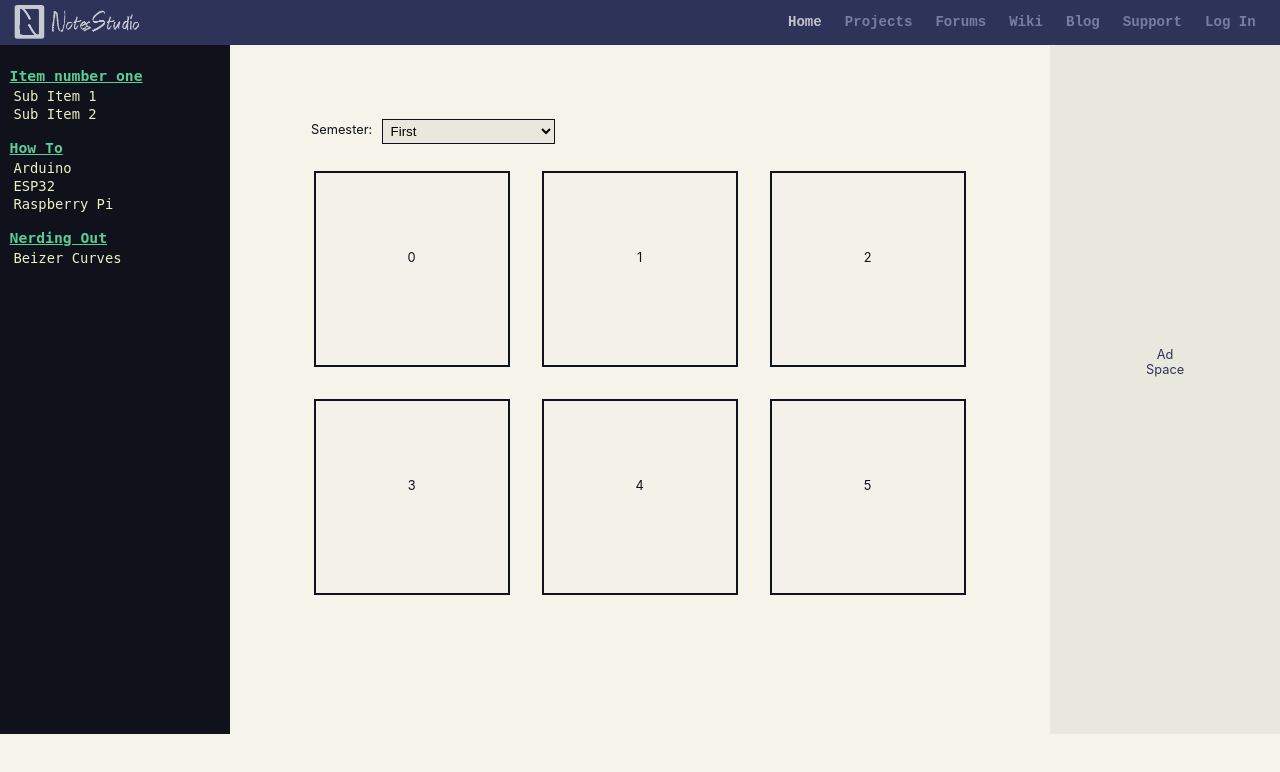
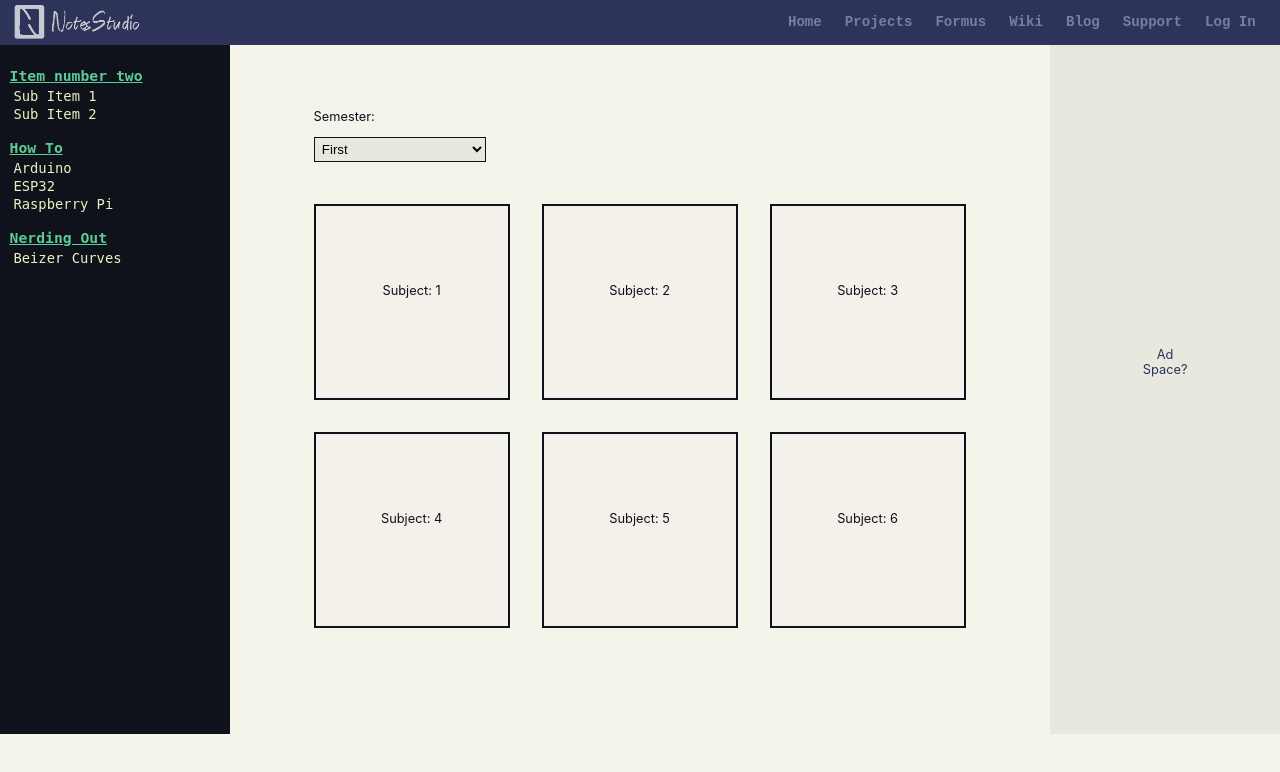
Before and after one commit to nikinbaidar/webo_frontend_nikinbaidar_test, a React (Create React App) app: page / in a window 1280 px wide. Shown: the top 772 px of the page. Built offline with nearby package versions, Linux system fonts and the light colour scheme.

Commit message:
Fairly happy with the latest commit

```diff
--- a/src/App.css
+++ b/src/App.css
@@ -1,42 +1,197 @@
-.App {
-  text-align: center;
+:root {
+  /* Color Palette */
+  /* logo foreground : c7c9d1 */
+  --background: #F4F4EA;
+  --foreground: #0F111B;
+  --nav_headings: #777DA4;
+  --current-page: #C1C3CC;
+  --red: #E33400;
+  --orange: #F2CE00;
+  --blue: #00A3CC;
+  --green: #5CCC96;
+  --purple: #B3A1E6;
+  --magenta: #CE6F8F;
+  --gray: #E8E8DF;
+  --dark_purple: #2E3459;
+  --white: #ECF0C1;
 }
 
-.App-logo {
-  height: 40vmin;
-  pointer-events: none;
+html {
+  font-size: 1vw;
 }
 
-@media (prefers-reduced-motion: no-preference) {
-  .App-logo {
-    animation: App-logo-spin infinite 20s linear;
-  }
+body {
+  background-color: var(--background);
+  color: var(--foreground);
+  padding: 0;
+  margin: 0;
 }
 
-.App-header {
-  background-color: #282c34;
-  min-height: 100vh;
+/* Navigation Bar */
+
+nav {
+    width:100%;
+    height: 3.5rem;
+    display: inline-flex;
+    flex-direction: row-reverse;
+    overflow:hidden;
+    justify-content: space-between;
+    box-sizing: border-box;
+    margin: 0;
+    padding: 0;
+    color: var(--nav_headings);
+    background-color: var(--dark_purple);
+}
+
+nav img{
+  margin: 0.30rem 0.30rem 0.30rem 1rem;
+  width: auto;
+  height: 80%;
+}
+
+nav > ul.nav_items {
+  margin: auto 1rem auto 0;
+  padding: 0;
+}
+
+ul.nav_items li {
+    display: inline-block;
+    list-style-type: none;
+    padding: 0.9rem;
+    margin: 0;
+    font: bold 1.10rem 'Fira Code', monospace;
+}
+
+ul.nav_items li a:link,
+ul.nav_items li a:active,
+ul.nav_items li a:visited {
+  color: inherit;
+  text-decoration: none;
+}
+
+ul.nav_items li.current {
+  color: var(--current-page);
+}
+
+section {
+  width: 100%;
+  display: flex;
+  margin: 0;
+  padding: 0;
+  min-height: 689px;
+}
+
+/* Main */
+
+#leftsidebar {
+  width: 10%;
+  height: auto;
+  background-color: var(--foreground);
+  color: var(--white);
+  width:30%;
+  margin: 0;
+  padding: 0;
+  padding-top: 1rem;
+}
+
+.headings {
+  color: var(--green);
+  font: bold 1.15rem 'Fira Code', 'monospace';
+  list-style-type: none;
+  margin:0;
+  padding: 0.75rem;
+}
+
+.headings > li {
+  text-decoration: underline;
+}
+
+.subtopics {
+  color: var(--white);
+  font: lighter 1.08rem 'monospace';
+  list-style-type: none;
+  margin: 0 ;
+  margin-bottom: 0.90rem;
+  padding: 0.30rem;
+}
+
+.subtopics > li {
+  margin-bottom: 0.15rem;
+}
+
+/*********************************/
+
+#main {
+  width: 90%;
+  height: auto;
   display: flex;
   flex-direction: column;
-  align-items: center;
-  justify-content: center;
-  font-size: calc(10px + 2vmin);
-  color: white;
+  padding: 5rem;
+  margin-left: 0;
 }
 
-.App-link {
-  color: #61dafb;
+.dropdown {
+  grid-template-columns: repeat(2, 0.5fr);
+  width: 50%;
+  padding: 0;
+  margin: -1rem 1.5rem 1.5rem;
 }
 
-@keyframes App-logo-spin {
-  from {
-    transform: rotate(0deg);
-  }
-  to {
-    transform: rotate(360deg);
-  }
+#semesters {
+  width: 50%;
+  height: auto;
+  margin: 0 0 1.8rem;
+  padding: 0.25rem;
+  border: solid 1px var(--foreground);
+  background-color: var(--gray);
+
 }
 
-ul {
-  list-style-type: square;
+.grid-container {
+  width: 94%;
+  margin: 0 1.5rem;
+  padding: 0;
+  display: grid;
+  grid-template-rows: repeat(2, 1fr);
+  grid-template-columns: repeat(3, 1fr);
+  grid-gap: 2.5rem;
+  /* background-color: #f00; */
 }
+
+.options {
+  height: 5rem;
+  width: 5rem;
+  margin: 0;
+  padding: 5rem;
+  background-color: #f4f0ea;
+  border: solid var(--foreground) 2px;
+  text-align: center;
+  transition-duration: 0.40s;
+}
+
+.options:hover {
+  box-shadow: -5px 5px var(--foreground);
+  transform: translate(8px, -8px);
+
+}
+
+.options p {
+  cursor: default;
+}
+
+/* Adevertisements */
+
+#rightsidebar {
+  width: 30%;
+  height: auto;
+  background-color: var(--gray);
+  padding-top: 200px;
+}
+
+.addspace {
+  width: 22.5%;
+  margin: 2rem;
+  padding: 5rem;
+  text-align: center;
+  color: var(--dark_purple);
+}
--- a/src/App.js
+++ b/src/App.js
@@ -1,8 +1,8 @@
-import Navbar from './navbar.js';
-import Ads    from './advertisements.js';
-import Main from './main.js';
+import Navigation from './Components/NavigationBar';
+import Main  from './Components/Main';
+import Advertisements  from './Components/Ads';
 
-import './testing.css';
+import './App.css';
 
 
 function Sidebar() {
@@ -10,7 +10,7 @@ function Sidebar() {
         <>
         <div id="leftsidebar">
         <ul className="headings">
-        <li>Item number one</li>
+        <li>Item number two</li>
         <ul className="subtopics">
         <li>Sub Item 1</li>
         <li>Sub Item 2</li>
@@ -37,11 +37,11 @@ function App() {
 
     return (
         <>
-        <Navbar />
+        <Navigation />
         <section>
-            <Sidebar/>
-            <Main/>
-            <Ads/>
+            <Sidebar />
+            <Main />
+            <Advertisements />
         </section>
         </>
     );
--- /dev/null
+++ b/src/Components/Ads.js
@@ -0,0 +1,17 @@
+import  React from 'react';
+
+class Advertisements extends React.Component {
+    render() {
+        return(
+            <>
+            <div id="rightsidebar">
+            <div className="addspace">
+            <p>Ad Space?</p>
+            </div>
+            </div>
+            </>
+        );
+    }
+}
+
+export default Advertisements;
--- /dev/null
+++ b/src/Components/Main.js
@@ -0,0 +1,70 @@
+import  React from 'react';
+
+import { subjectMap, } from '../data';
+
+import data from './data.json';
+
+class Main extends React.Component {
+
+    handleClick = (event) => {
+        alert("You've just clicked " + event.target);
+    }
+
+    handleSelection = (event) => {
+        const gridItems = document.querySelectorAll('.options p');
+        const semesterWiseSubjects = subjectMap.get(event.target.value)[0];
+        for (let i = 0; i < gridItems.length; i++)
+            gridItems[i].innerHTML = "Subject: " + semesterWiseSubjects[i];
+    }
+
+    semesterNames = data.allSemesters.map(item => item.name);
+    subjectNames = data.allSemesters.map(item => item.subjects);
+
+    render() {
+
+        const semesters = this.semesterNames.map((value) => {
+            const elem = {
+                id: crypto.randomUUID(),
+                label: value
+            };
+            return (
+                <option key={elem.id} value={elem.label.toString()}>
+                {elem.label}
+                </option>
+            );
+        });
+
+        const selectSem = (
+            <>
+            <p>Semester:</p>
+            <select onChange={this.handleSelection} id="semesters">
+            {semesters}
+            </select>
+            </>
+        )
+
+
+        const subjectsGrid = this.subjectNames[0].map((item) => {
+            const props = {
+                id: crypto.randomUUID(),
+                label: item
+            };
+
+            return (
+                <div className="options" key={props.id}
+                onClick={this.handleClick}>
+                    <p>Subject: {props.label}</p>
+                </div>
+            );
+        })
+
+        return(
+            <div id="main">
+                <div className="dropdown">{selectSem}</div>
+                <div className="grid-container">{subjectsGrid}</div>
+            </div>
+        );
+    }
+}
+
+export default Main;
--- /dev/null
+++ b/src/Components/NavigationBar.js
@@ -0,0 +1,33 @@
+import  React from 'react';
+
+import data from './data.json';
+
+class Navigation extends React.Component {
+
+
+    render() {
+
+        const websiteLogo = (
+            <img src={require("../logo.png")} alt="site logo"/>
+        );
+
+        const navigationBar = data.navBarItems.map((value) => {
+            const elem = {
+                id: crypto.randomUUID(),
+                label: value
+            };
+            return <li key={elem.id}>{elem.label}</li>;
+
+        });
+        return(
+            <nav>
+                <ul className="nav_items">
+                {navigationBar}
+                </ul>
+                {websiteLogo}
+                </nav>
+        );
+    }
+}
+
+export default Navigation
--- /dev/null
+++ b/src/Components/data.json
@@ -0,0 +1,46 @@
+{
+    "navBarItems": [
+        "Home",
+        "Projects",
+        "Formus",
+        "Wiki",
+        "Blog",
+        "Support",
+        "Log In"
+    ],
+
+    "allSemesters": [
+        {
+            "name": "First",
+            "subjects": [1, 2, 3, 4, 5, 6]
+        },
+        {
+            "name": "Second",
+            "subjects": [1, 2, 3, 4, 5, 6]
+        },
+        {
+            "name": "Third",
+            "subjects": [1, 2, 3, 4, 5, 6]
+        },
+        {
+            "name": "Fourth",
+            "subjects": [1, 2, 3, 4, 5, 6]
+        },
+        {
+            "name": "Fifth",
+            "subjects": [1, 2, 3, 4, 5, 6]
+        },
+        {
+            "name": "Sixth",
+            "subjects": [1, 2, 3, 4, 5, 6]
+        },
+        {
+            "name": "Seventh",
+            "subjects": [1, 2, 3, 4, 5, 6]
+        },
+        {
+            "name": "Eighth",
+            "subjects": [1, 2, 3, 4, 5, 6]
+        }
+    ]
+}
--- /dev/null
+++ b/src/data.js
@@ -0,0 +1,98 @@
+export const subjectMap = new Map([
+    [
+        'First', [[
+            1,
+            2,
+            3,
+            4,
+            5,
+            6
+        ], [
+            /* Hyperlinks */
+        ]],
+    ],
+    [
+        'Second', [[
+            7,
+            8,
+            9,
+            10,
+            11,
+            12
+        ], [
+            /* Hyperlinks */
+        ]],
+    ],
+    [
+        'Third', [[
+            13,
+            14,
+            15,
+            16,
+            17,
+            18
+        ], [
+            /* Hyperlinks */
+        ]],
+    ],
+    [
+        'Fourth', [[
+            19,
+            20,
+            21,
+            22,
+            23,
+            24
+        ], [
+            /* Hyperlinks */
+        ]],
+    ],
+    [
+        'Fifth', [[
+            24,
+            25,
+            26,
+            27,
+            28,
+            29
+        ], [
+            /* Hyperlinks */
+        ]],
+    ],
+    [
+        'Sixth', [[
+            30,
+            31,
+            32,
+            33,
+            34,
+            35
+        ], [
+            /* Hyperlinks */
+        ]],
+    ],
+    [
+        'Seventh', [[
+            37,
+            38,
+            39,
+            40,
+            41,
+            42
+        ], [
+            /* Hyperlinks */
+        ]],
+    ],
+    [
+        'Eighth', [[
+            43,
+            44,
+            45,
+            46,
+            47,
+            48
+        ], [
+            /* Hyperlinks */
+        ]],
+    ],
+]);
--- /dev/null
+++ b/src/dataLoader.js
@@ -0,0 +1,5 @@
+import data from './data.json';
+
+export default function loadData() {
+  return data;
+}
```
Also changed, not shown: src/logo.png (added), 1 other file (tests, documents, lock files or other folders).
